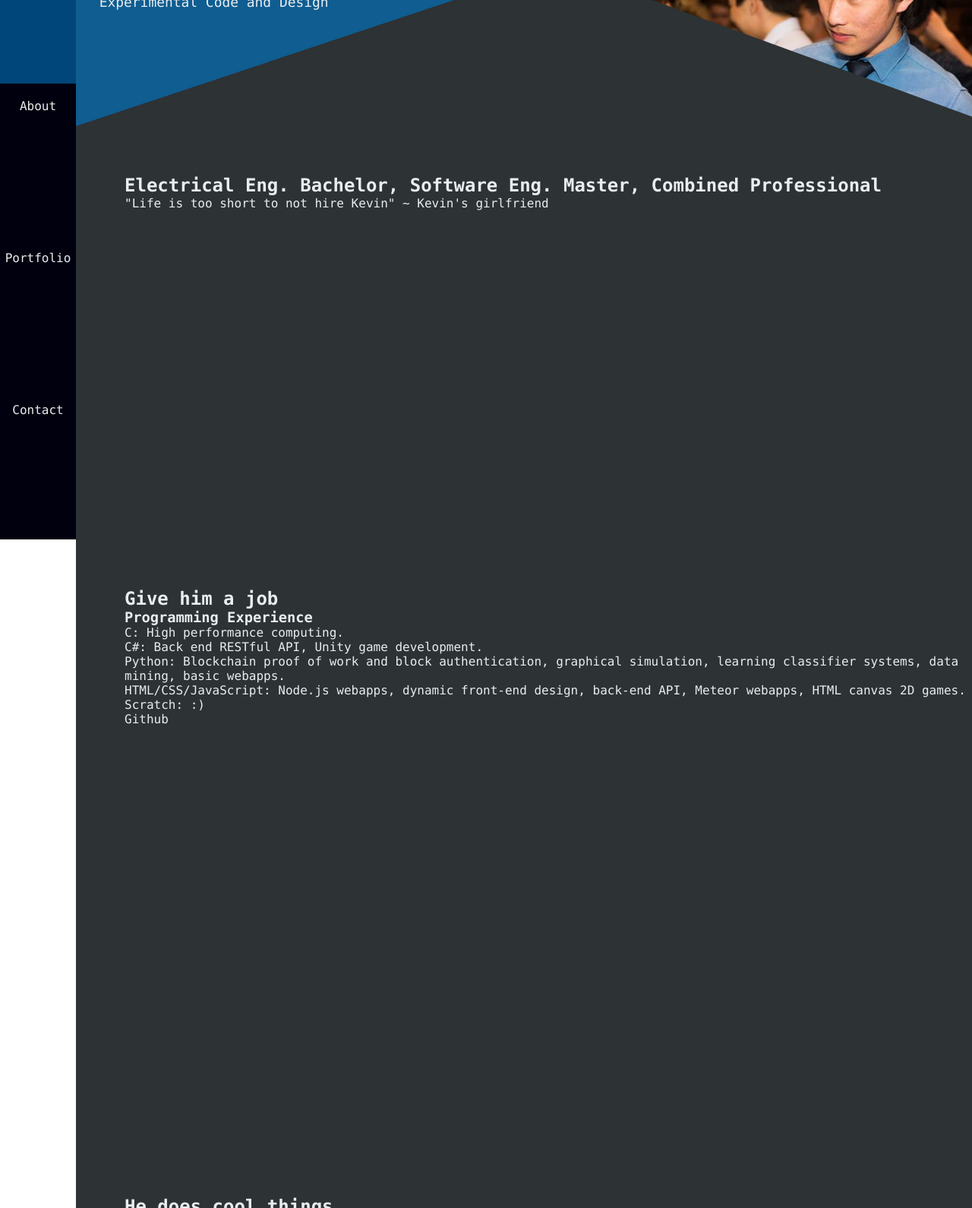
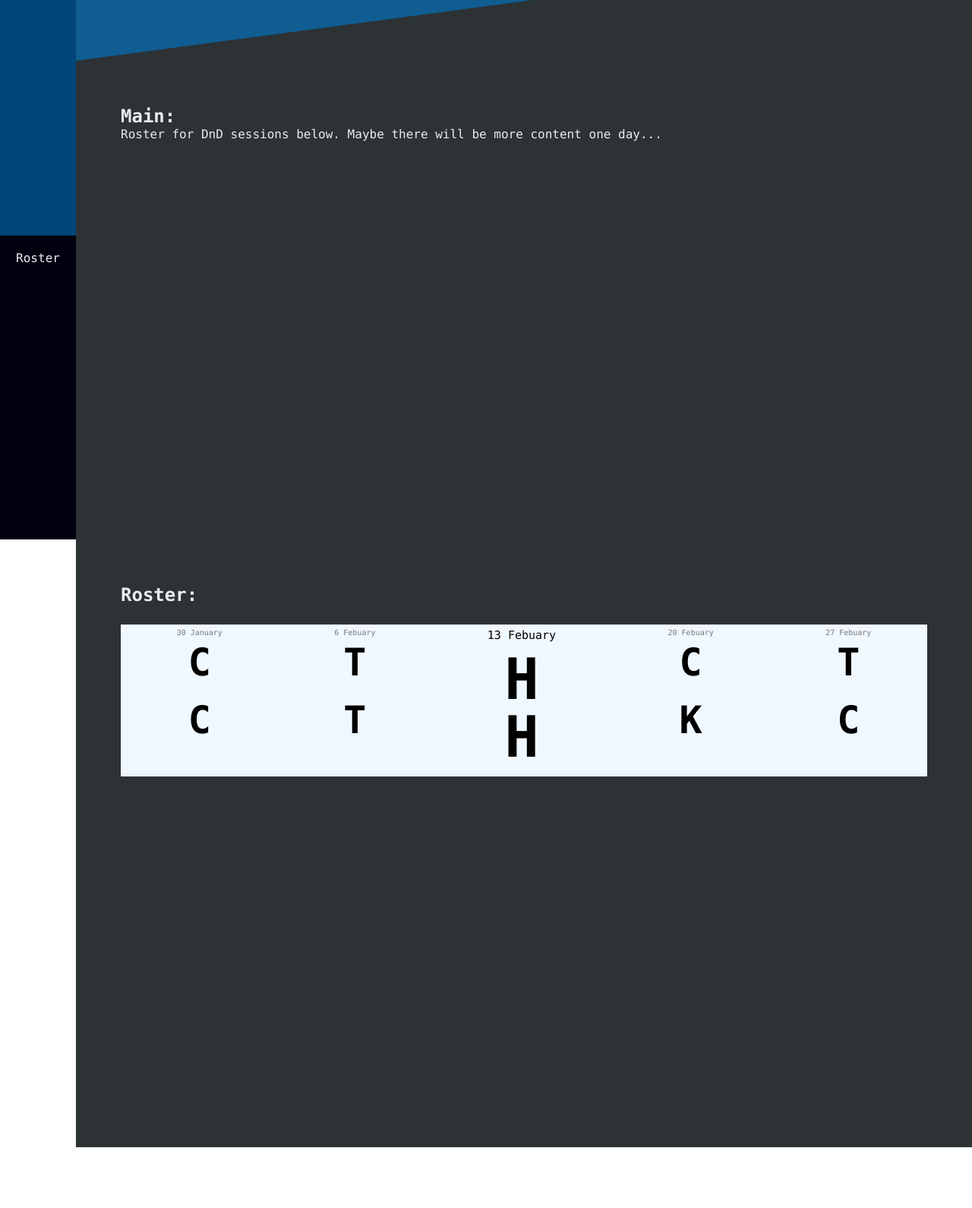
Before and after one commit to Quackvin/Quackvin.github.io, a plain HTML site: page index.html in a window 1280 px wide. Shown: the part 90-1680 px from the top of the page at 76% size. After the commit the page ends 1600 px from the top, so only its background shows below. Drawn offline with nearby package versions, Linux system fonts and the light colour scheme.

Commit message:
replace content with roster logic

```diff
--- a/index.html
+++ b/index.html
@@ -6,50 +6,54 @@
   <script src="https://ajax.googleapis.com/ajax/libs/jquery/3.2.1/jquery.min.js"></script>
   <script src="onepage.js"></script>
   <meta charset="UTF-8">
-  <title>Kevin Kuek</title>
+  <title>A website about nothing really...</title>
 </head>
-<body>
+<body >
     <div class="sidebar">
         <a href="#intro">Main</a>
-    <a href="#about">About</a>
-    <a href="#portfolio">Portfolio</a>
-    <a href="#contact">Contact</a>
+        <a href="#roster">Roster</a>
     </div>
+    <div class="sectionbox">
         <div class="section" id="intro">
-    <img src="./imgs/mainPic.jpg">
-    <div id="imgCover"></div>
             <div id="title">
                 <h1>Kevin Kuek</h1>
-        <p>Experimental Code and Design</p>
             </div>
             <div class="content">
-        <h2>Electrical Eng. Bachelor, Software Eng. Master, Combined Professional</h2>
-        <p>"Life is too short to not hire Kevin" ~ Kevin's girlfriend</p>
+                <h2>Main:</h2>
+                <p>Roster for DnD sessions below. Maybe there will be more content one day...</p>
             </div>
         </div>
-<div class="section" id="about">
+        <div class="section" id="roster">
             <div class="content">
-        <h2>Give him a job</h2>
-        <h3>Programming Experience</h3>
-        <p><span>C:</span> High performance computing.</p>
-        <p><span>C#:</span> Back end RESTful API, Unity game development.</p>
-        <p><span>Python:</span> Blockchain proof of work and block authentication, graphical simulation, learning classifier systems, data mining, basic webapps.</p>
-        <p><span>HTML/CSS/JavaScript:</span> Node.js webapps, dynamic front-end design, back-end API, Meteor webapps, HTML canvas 2D games.</p>
-        <p><span>Scratch:</span> :)</p>
-        <a href="https://github.com/Quackvin">Github</a>
+                <h2>Roster:</h2>
+                <div id="roster_container">
+                    <div class="roster_box" id="ros_box_1">
+                        <p>2021-01-01</p>
+                        <h3>1</h3>
+                        <h3>1</h3>
+                    </div>
+                    <div class="roster_box" id="ros_box_2">
+                        <p>2021-01-01</p>
+                        <h3>1</h3>
+                        <h3>1</h3>
+                    </div>
+                    <div class="roster_box" id="ros_box_3">
+                        <p>2021-01-01</p>
+                        <h3>1</h3>
+                        <h3>1</h3>
+                    </div>
+                    <div class="roster_box" id="ros_box_4">
+                        <p>2021-01-01</p>
+                        <h3>1</h3>
+                        <h3>1</h3>
+                    </div>
+                    <div class="roster_box" id="ros_box_5">
+                        <p>2021-01-01</p>
+                        <h3>1</h3>
+                        <h3>1</h3>
                     </div>
                 </div>
-<div class="section" id="portfolio">
-    <div class="content">
-        <h2>He does cool things</h2>
             </div>
-</div>
-<div class="section" id="contact">
-    <div class="content">
-        <h2>See me in my office</h2>
-        <h1>Contact</h1>
-        <p>Linkdin: https://www.linkedin.com/in/kevin-kuek-208a9ab1/</p>
-        <p>Gitbuh: https://github.com/Quackvin</p>
         </div>
     </div>
 </body>
--- a/onepage.css
+++ b/onepage.css
@@ -28,36 +28,30 @@ body{
 .sidebar a:hover{
     background-color: rgb(0,70,122);
 }
+.sectionbox {
+    margin-left: 100px;
+    position: relative;
+    background:rgb(45,50,52);
+}
 .section {
-    position: relative;
-    left: 100px;
     height: 100vh;
-    background:rgb(45,50,52);
 }
 .section .content{
     position: relative;
     padding:5%;
     z-index: 1;
 }
-#intro img{
-    transition:0.3s;
-    position:fixed;
-    transform:translate(-50%, -50%);
-    top:15vw;
-    left:90vw;
-    width:65vw;
-    z-index:0;
-}
 #title{
     background:rgb(15,93,145);
-    height:20vw;
-    width:60vw;
+    height:20vh;
+    width:100vw;
     clip-path: polygon(0 0, 100% 0, 0 100%);
+    padding-top: 10px;
     z-index: 1;
 }
 #title h1{
     margin-left:1%;
-    font-size:5vw;
+    font-size:3vw;
     letter-spacing: 0.6vw;
 }
 #title p{
@@ -65,13 +59,35 @@ body{
     margin-left:4%;
     font-size: 1.4vw;
 }
-#imgCover{
-    position: absolute;
-    height: 100%;
-    width: 100%;
-    background:rgb(45,50,52);
-    clip-path: polygon(0 0, 0 100%, 100% 100%, 100% 35%, 40% 0);
-    z-index: 0;
+#roster_container{
+    background-color:aliceblue;
+    height: 200px;
+    margin-top: 25px;
+    display: flex;
+    flex-direction: row;
+}
+.roster_box{
+    flex: auto;
+    text-align: center;
+    vertical-align: middle;
+    padding: 5px 5px 5px 5px;
+}
+.roster_box p{
+    font-size: 10px;
+    color: #777;
+    margin-bottom: 5px;
+}
+.roster_box h3{
+    font-size: 50px;
+    color: black;
+    height: 40%;
+}
+#ros_box_3 h3{
+    font-size: 75px;
+}
+#ros_box_3 p{
+    font-size: 15px;
+    color: black;
 }
 
 @media (max-width:550px) {
@@ -84,20 +100,6 @@ body{
     .section{
       left:55px;
       height:110vh;
-    }
-    #intro img{
-        transition:0.3s;
-        position:fixed;
-        transform:translate(-50%, -50%);
-        left:90vw;
-        width:180vw;
-        top:56vw;
-        z-index:0;
-    }
-    #intro .content{
-      top:5vw;
-      width:55vw;
-      font-size:15px;
     }
     #title{
         background:rgb(15,93,145);
@@ -116,12 +118,4 @@ body{
       margin-bottom: 1%;
       font-size: 1.8vw;
     }
-    #imgCover{
-        position: absolute;
-        height: 100%;
-        width: 100%;
-        background:rgb(45,50,52);
-        clip-path: polygon(0 0, 0 100%, 100% 100%, 100% 75%, 0 0);
-        z-index: 0;
-    }
 }
--- a/onepage.js
+++ b/onepage.js
@@ -1,23 +1,79 @@
+// Returns the ISO week of the date.
+Date.prototype.getWeek = function() {
+    var date = new Date(this.getTime());
+    date.setHours(0, 0, 0, 0);
+    // Thursday in current week decides the year.
+    date.setDate(date.getDate() + 3 - (date.getDay() + 6) % 7);
+    // January 4 is always in week 1.
+    var week1 = new Date(date.getFullYear(), 0, 4);
+    // Adjust to Thursday in week 1 and count number of weeks from date to week1.
+    return 1 + Math.round(((date.getTime() - week1.getTime()) / 86400000
+                            - 3 + (week1.getDay() + 6) % 7) / 7);
+}
+
 $(document).ready(function(){
+    // smooth nav
     $("a").on('click', function(event) {
-
         // Make sure this.hash has a value before overriding default behavior
         if (this.hash !== "") {
-            // Prevent default anchor click behavior
-            event.preventDefault();
-
-            // Store hash
-            var hash = this.hash;
-
+            event.preventDefault(); // Prevent default anchor click behavior
+            var hash = this.hash; // Store hash
             // Using jQuery's animate() method to add smooth page scroll
             // The optional number (800) specifies the number of milliseconds it takes to scroll to the specified area
             $('html, body').animate({
                 scrollTop: $(hash).offset().top
             }, 800, function(){
-
-                // Add hash (#) to URL when done scrolling (default click behavior)
-                window.location.hash = hash;
+                window.location.hash = hash; // Add hash (#) to URL when done scrolling (default click behavior)
             });
         } // End if
     });
+
+    set_roster()
 });
+
+function set_roster(){
+    let date = next_monday_delta(-14);
+    set_roster_cell($("#ros_box_1"), date, get_host_index(date), get_chef_index(date));
+    date = next_monday_delta(-7);
+    set_roster_cell($("#ros_box_2"), date, get_host_index(date), get_chef_index(date));
+    date = get_next_monday();
+    set_roster_cell($("#ros_box_3"), date, get_host_index(date), get_chef_index(date));
+    date = next_monday_delta(7)
+    set_roster_cell($("#ros_box_4"), date, get_host_index(date), get_chef_index(date));
+    date = next_monday_delta(14);
+    set_roster_cell($("#ros_box_5"), date, get_host_index(date), get_chef_index(date));
+}
+
+function get_host_index(date){
+    let roster = ['T','H','C']
+    return roster[date.getWeek() % 3]
+}
+
+function get_chef_index(date){
+    let roster = ['K','C','T','H']
+    return roster[date.getWeek() % 4]
+}
+
+function set_roster_cell(element, date, host, chef){
+    element.children('p')[0].textContent = date_to_str(date);
+    element.children('h3')[0].textContent = host;
+    element.children('h3')[1].textContent = chef;
+}
+
+function date_to_str(date){
+    let month_names = ['January','Febuary','March','April','May','June','July','August','September','October','Novemeber','Decemnber'];
+    return `${date.getDate()} ${month_names[date.getMonth()]}`
+}
+
+function get_next_monday(){
+    let today = new Date;
+    let days_since_monday = today.getDay() - 1
+    let days_to_monday = 7-days_since_monday
+    let next_monday = new Date(today.setDate(today.getDate() + days_to_monday));
+    return next_monday
+}
+
+function next_monday_delta(delta){
+    let next_monday = get_next_monday()
+    return new Date(next_monday.setDate(next_monday.getDate() + delta))
+}
```
Lines whose indentation alone changed are shown as unchanged.
